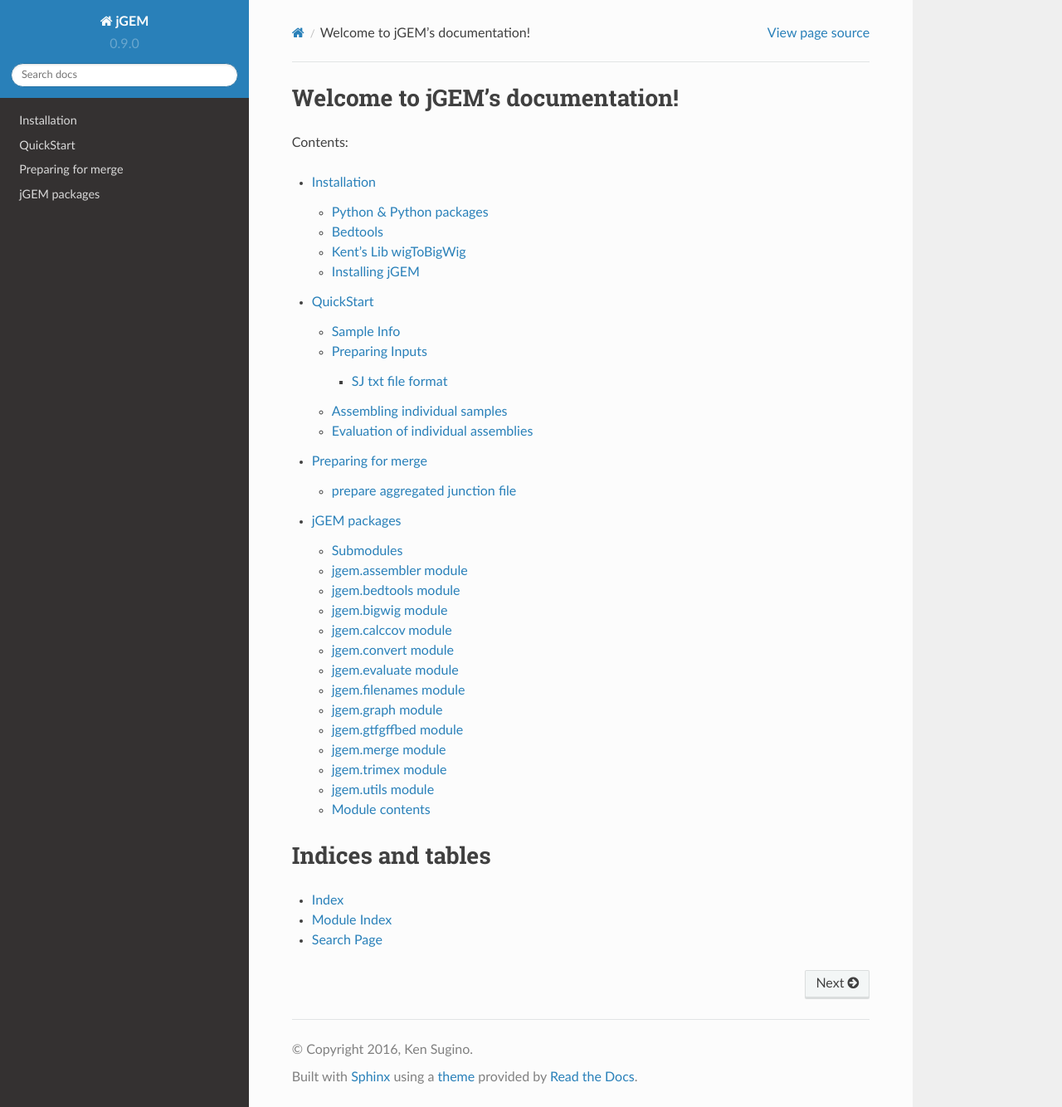
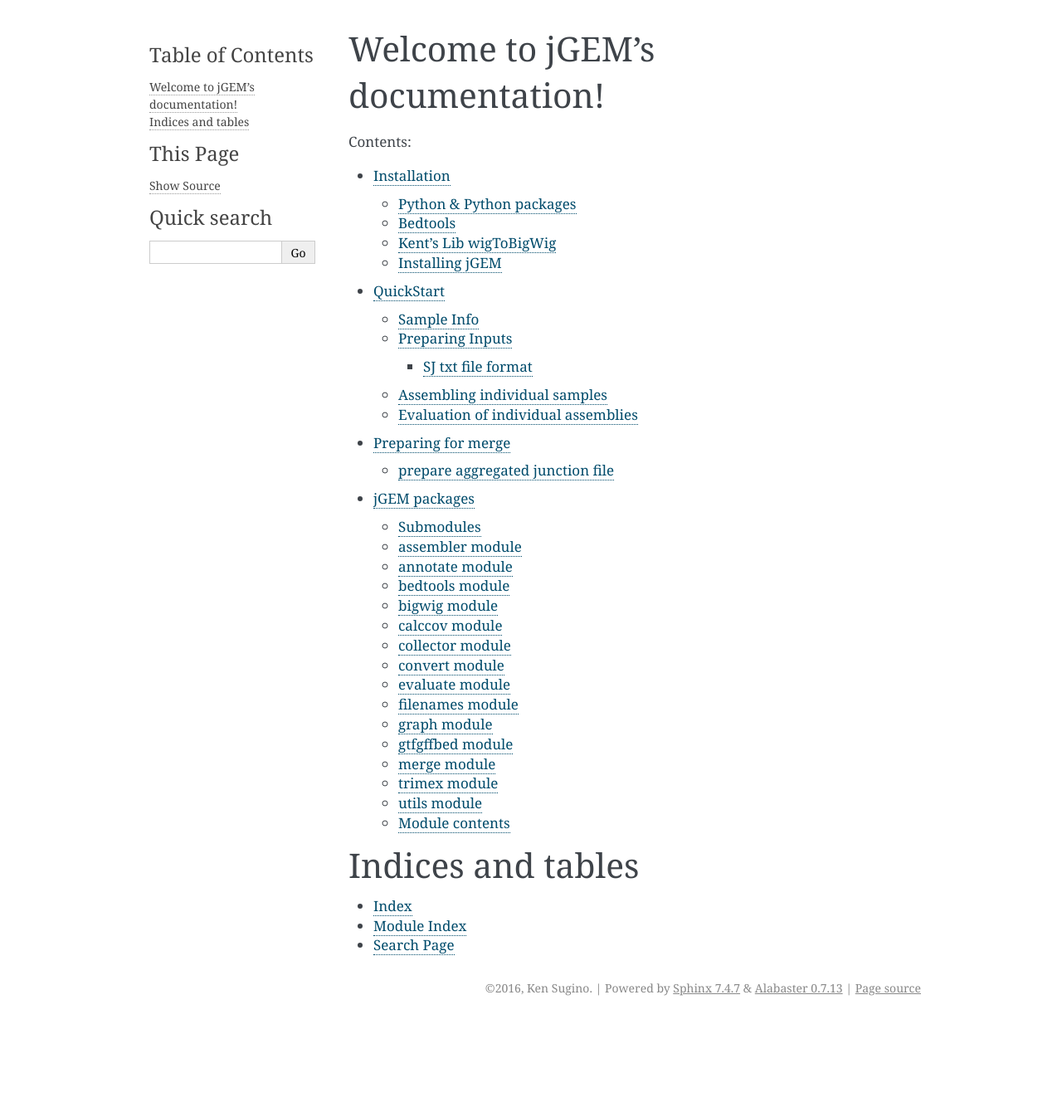
Before and after one commit to kensugino/jGEM, a Sphinx documentation site: the page built from doc/index.rst, in a window 1280 px wide and 1334 px high. Shown: the whole window at 83% size. Built offline with Sphinx 7.4.7, drawn with Linux system fonts in a browser that asks for light colours.

Commit message:
fixed install.rst, modules.rst
Former-commit-id: 610f85ac909785ed3ebd76cdb43dc6de89f610cd [formerly 21ba6251796e2c5c109da484a62372e9a780ab54]
Former-commit-id: 4ae35ce9a30bab976187f9bca8f56901721eb1e6

```diff
--- a/doc/conf.py
+++ b/doc/conf.py
@@ -14,17 +14,26 @@
 #     def __getattr__(cls, name):
 #             return MagicMock()
 
-MOCK_MODULES = ['numpy','scipy','matplotlib','pandas','jgem.bxbbi.bigwig_file',
-                'matplotlib.pyplot','jgem.cy.bw','scipy.optimize']
-sys.modules.update((mod_name, MagicMock()) for mod_name in MOCK_MODULES)
-# Above does not work. Results in recursion error.
+MOCK_MODULES = ['numpy',
+                'scipy',
+                'matplotlib',
+                'pandas',
+                'matplotlib.pyplot',
+                'jgem.cy',
+                'jgem.bxbbi.bigwig_file',
+                'scipy.optimize',
+                ]
 
 on_rtd = os.environ.get('READTHEDOCS', None) == 'True'
 
 if not on_rtd:  # only import and set the theme if we're building docs locally
-    import sphinx_rtd_theme
-    html_theme = 'sphinx_rtd_theme'
-    html_theme_path = [sphinx_rtd_theme.get_html_theme_path()]
+    # import sphinx_rtd_theme
+    # html_theme = 'sphinx_rtd_theme'
+    # html_theme_path = [sphinx_rtd_theme.get_html_theme_path()]
+    pass
+else:
+    sys.modules.update((mod_name, MagicMock()) for mod_name in MOCK_MODULES)
+    # Above does not work well.
 
 
 # If extensions (or modules to document with autodoc) are in another directory,
--- a/doc/modules.rst
+++ b/doc/modules.rst
@@ -1,99 +1,121 @@
 jGEM packages
 =============
+
+.. automodule:: jgem
+    :members:
+    :undoc-members:
+    :show-inheritance:
+
 
 Submodules
 ----------
 
-jgem.assembler module
----------------------
+assembler module
+----------------
 
 .. automodule:: jgem.assembler
     :members:
     :undoc-members:
     :show-inheritance:
 
-jgem.bedtools module
----------------------
+annotate module
+----------------
+
+.. automodule:: jgem.annotate
+    :members:
+    :undoc-members:
+    :show-inheritance:
+
+bedtools module
+----------------
 
 .. automodule:: jgem.bedtools
     :members:
     :undoc-members:
     :show-inheritance:
 
-jgem.bigwig module
-------------------
+bigwig module
+-------------
 
 .. automodule:: jgem.bigwig
     :members:
     :undoc-members:
     :show-inheritance:
 
-jgem.calccov module
--------------------
+calccov module
+--------------
 
 .. automodule:: jgem.calccov
     :members:
     :undoc-members:
     :show-inheritance:
 
-jgem.convert module
---------------------
+collector module
+----------------
+
+.. automodule:: jgem.collector
+    :members:
+    :undoc-members:
+    :show-inheritance:
+
+convert module
+---------------
 
 .. automodule:: jgem.convert
     :members:
     :undoc-members:
     :show-inheritance:
 
-jgem.evaluate module
---------------------
+evaluate module
+---------------
 
 .. automodule:: jgem.evaluate
     :members:
     :undoc-members:
     :show-inheritance:
 
-jgem.filenames module
----------------------
+filenames module
+----------------
 
 .. automodule:: jgem.filenames
     :members:
     :undoc-members:
     :show-inheritance:
 
-jgem.graph module
------------------
+graph module
+------------
 
 .. automodule:: jgem.graph
     :members:
     :undoc-members:
     :show-inheritance:
 
-jgem.gtfgffbed module
----------------------
+gtfgffbed module
+----------------
 
 .. automodule:: jgem.gtfgffbed
     :members:
     :undoc-members:
     :show-inheritance:
 
-jgem.merge module
-------------------
+merge module
+-------------
 
 .. automodule:: jgem.merge
     :members:
     :undoc-members:
     :show-inheritance:
 
-jgem.trimex module
-------------------
+trimex module
+-------------
 
 .. automodule:: jgem.trimex
     :members:
     :undoc-members:
     :show-inheritance:
 
-jgem.utils module
------------------
+utils module
+------------
 
 .. automodule:: jgem.utils
     :members:
```
Also changed, not shown: doc/install.rst (+6 -4 lines).
